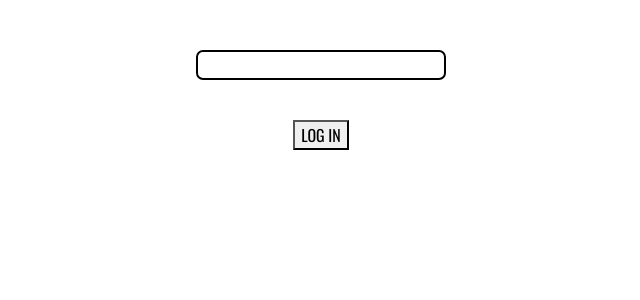
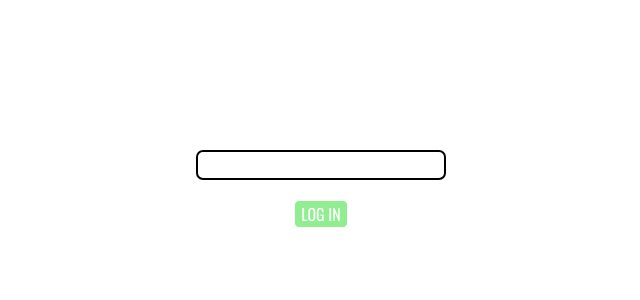
Before and after one commit to bogachukmax/InternetShop, an Angular app: page /admin in a window 1280 px wide. Shown: the top 300 px of the page, without its empty margins (319-959 px from the left). Built offline with nearby package versions, Linux system fonts and the light colour scheme.

Commit message:
add/ admin component

```diff
--- a/src/app/admin/admin.component.html
+++ b/src/app/admin/admin.component.html
@@ -4,7 +4,7 @@
     <div class="container logIn">
         <div class="form">
             <input type="text" [formControl]="inpControl">
-            <button>LOG IN</button>
+            <button (click)="onLog()">LOG IN</button>
         </div>
     </div>
 </div>
--- a/src/app/admin/admin.component.scss
+++ b/src/app/admin/admin.component.scss
@@ -8,7 +8,7 @@
         display: flex;
         flex-direction: column;
         align-items: center;
-        margin-top: 50px;
+        margin-top: 150px;
 
         input{
             width: 250px;
@@ -17,7 +17,17 @@
         }
 
         button{
-            margin-top: 40px;
+            margin-top: 20px;
+            border: 1px solid white;
+            background-color: lightgreen;
+            color: white;
+            border-radius: 5px;
+            transition: all 0.2s linear;
+
+            &:hover{
+                color: black;
+                border-color: black;
+            }
         }
     }
 }
--- a/src/app/admin/admin.component.ts
+++ b/src/app/admin/admin.component.ts
@@ -1,5 +1,5 @@
 import { Component } from '@angular/core';
-import { FormControl, ReactiveFormsModule } from '@angular/forms';
+import { FormControl, ReactiveFormsModule, Validators } from '@angular/forms';
 import { RouterOutlet } from '@angular/router';
 
 @Component({
@@ -10,6 +10,22 @@ import { RouterOutlet } from '@angular/router';
   styleUrl: './admin.component.scss'
 })
 export class AdminComponent {
-  inpControl = new FormControl('')
+  inpControl = new FormControl('', [
+    Validators.required,
+    Validators.minLength(4)
+  ])
+
+  constructor(){
+    console.log(this.inpControl.value);
+  }
+
+  onLog(){
+    if(this.inpControl.value === 'admin'){
+      console.log('true');
+    } else{
+      console.log('false');
+
+    }
+  }
 
 }
```
